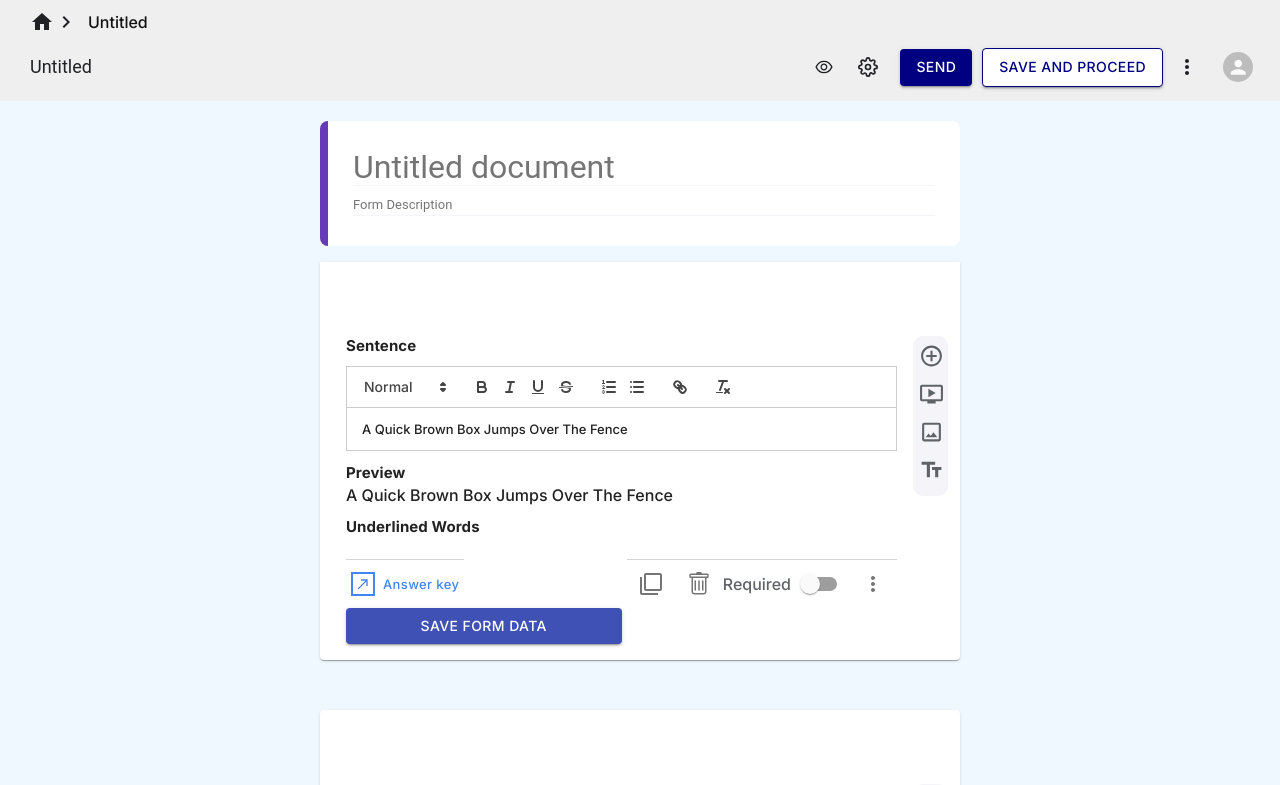
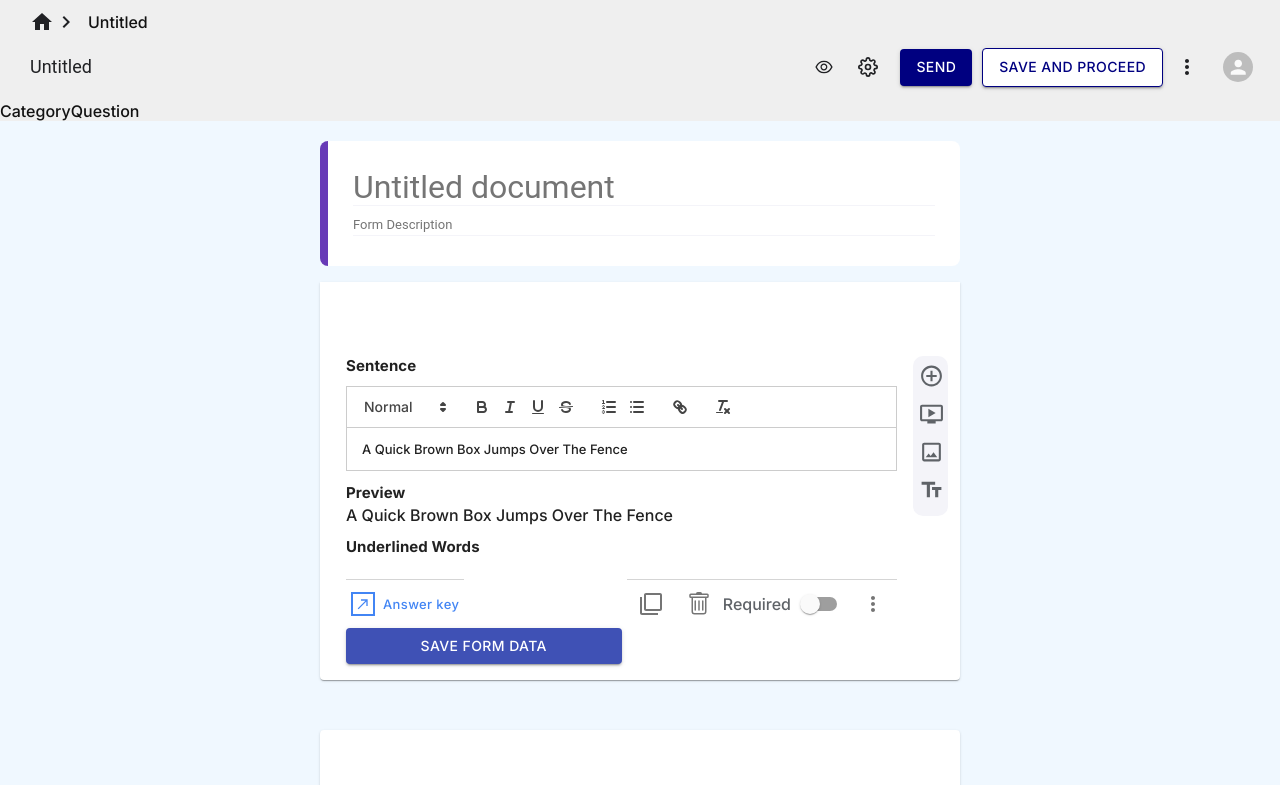
Before and after one commit to AceHunterr/Custom_form_builder, a React (Create React App) app in the folder client/: page / in a window 1280 px wide. Shown: the top 785 px of the page. Built offline with nearby package versions, Linux system fonts and the light colour scheme.

Commit message:
Added category in app.js

```diff
--- a/client/src/App.js
+++ b/client/src/App.js
@@ -1,27 +1,33 @@
+import "./index.css";
+import { BrowserRouter as Router, Routes, Route } from "react-router-dom";
 import FormHeader from "./components/FormHeader/FormHeader";
 import QuestionForm from "./components/QuestionForm/QuestionForm";
-import CategorizedForm from "./components/CategoryQuestion/CategoryQuestion";
-import ClozedQuestionRenderer from "./components/ClozeQuestion/ClozedQuestionRenderer";
-import { BrowserRouter as Router, Routes, Route } from "react-router-dom";
-// import DraggableComponent from "./components/DraggableComponent/DraggableComponent";
+import CategoryQuestion from "./components/CategoryQuestion/CategoryQuestion";
 import ClozeQuestion from "./components/ClozeQuestion/ClozeQuestion";
 import ComprehensionQuestion from "./components/ComprehensionQuestion/ComprehensionQuestion";
+import CategoryQuestionRenderer from "./components/CategoryQuestion/CategoryQuestionRenderer";
+import ClozedQuestionRenderer from "./components/ClozeQuestion/ClozedQuestionRenderer";
 import ComprehensionQuestionRenderer from "./components/ComprehensionQuestion/ComprehensionQuestionRenderer";
-import "./index.css";
+// import DraggableComponent from "./components/DraggableComponent/DraggableComponent";
 
-const ClozeQuestionPage = () => {
+const BuilderPage = () => {
   return (
     <>
       <FormHeader />
+      <CategoryQuestion />
       <ClozeQuestion />
       <ComprehensionQuestion />
     </>
   );
 };
-const ClozeQuestionRendererPage = () => {
+const RendererPage = () => {
   return (
     <div style={{ width: "70%", margin: "auto" }}>
       <FormHeader />
+      <div className="question-type-section">
+        <h2 className="section-heading">Category Questions</h2>
+        <ClozedQuestionRenderer />
+      </div>
       <div className="question-type-section">
         <h2 className="section-heading">Clozed Questions</h2>
         <ClozedQuestionRenderer />
@@ -38,13 +44,9 @@ function App() {
     <div className="App">
       <Router>
         <Routes>
-          <Route exact path="/" element={<ClozeQuestionPage />} />
+          <Route exact path="/" element={<BuilderPage />} />
           <Route exact path="/qs" element={<QuestionForm />} />
-          <Route
-            exact
-            path="/renderer"
-            element={<ClozeQuestionRendererPage />}
-          />
+          <Route exact path="/renderer" element={<RendererPage />} />
         </Routes>
       </Router>
 
```
